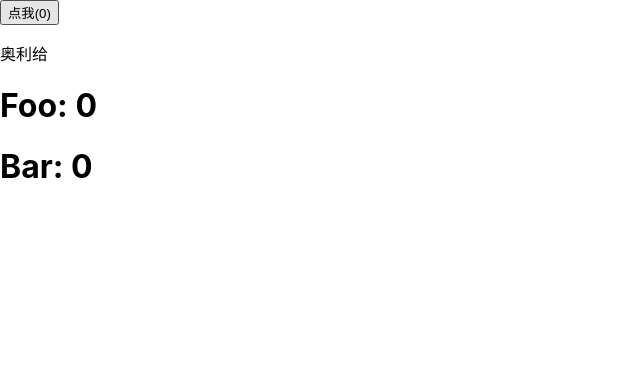
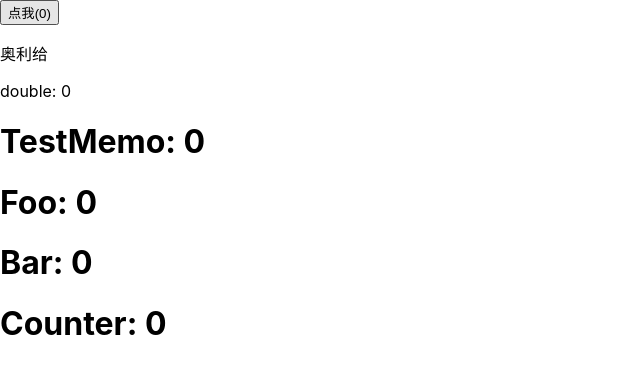
Before and after one commit to HenryDong123/trian-ticket, a React app: page / in a window 1280 px wide. Shown: the top 374 px of the page, without its empty margins (0-640 px from the left). Built offline with nearby package versions, Linux system fonts and the light colour scheme.

Commit message:
test usMeme by hooks

```diff
--- a/src/App.js
+++ b/src/App.js
@@ -1,4 +1,4 @@
-import React, {Component, useState, useEffect, createContext} from 'react';
+import React, {Component, useState, useEffect, createContext, useContext, useMemo} from 'react';
 import './App.css';
 
 const CountContext = createContext()
@@ -15,8 +15,22 @@ class Foo extends Component {
     }
 }
 
+function Counter() {
+    const count = useContext(CountContext)
+    return (
+        <h1>Counter: {count}</h1>
+    )
+}
+
+function TestMemo(props) {
+    return (
+        <h1>TestMemo: {props.count}</h1>
+    )
+}
+
 class Bar extends Component {
     static contextType = CountContext
+
     render() {
         const count = this.context
         return (
@@ -53,6 +67,7 @@ function App() {
     const onClick = () => {
         console.log('click')
     }
+    // 渲染后
     useEffect(() => {
         document.querySelector('#size').addEventListener('click', onClick, false)
         return () => {
@@ -60,6 +75,13 @@ function App() {
 
         }
     })
+    // 渲染期间
+    const double = useMemo(() => {
+        return params.count * 2
+    }, [params.count])
+    const half = useMemo(()=>{
+        return double / 4
+    },[double])
     return (
         <div>
             <button type="button" onClick={() => {
@@ -71,9 +93,12 @@ function App() {
                     ? <span id={'size'}>({size.width}x{size.height})</span>
                     : <p id={'size'}>奥利给</p>
             }
+            <p>double: {double}</p>
+            <TestMemo count={params.count}/>
             <CountContext.Provider value={params.count}>
                 <Foo/>
                 <Bar/>
+                <Counter/>
             </CountContext.Provider>
 
         </div>
```
